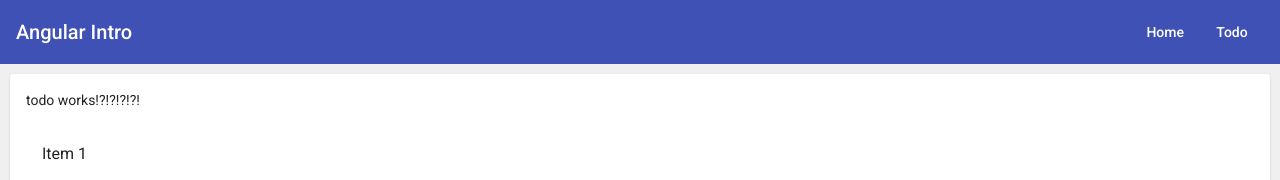
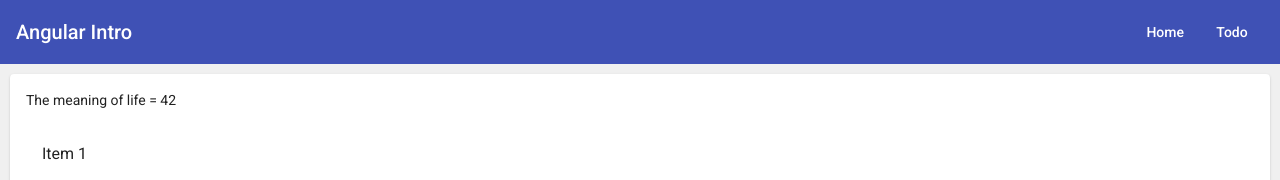
Before and after one commit to noam-honig/angular-intro, an Angular app: page /#/todo in a window 1280 px wide. Shown: the top 180 px of the page. Built offline with nearby package versions, Linux system fonts and the light colour scheme.

Commit message:
Embded data from code in our html

```diff
--- a/src/app/todo/todo.component.html
+++ b/src/app/todo/todo.component.html
@@ -1,7 +1,7 @@
 <mat-card style="
 margin: 10px;
 ">
-    <p>todo works!?!?!?!?!</p>
+    <p>{{title}} {{6*7}}</p>
     <mat-list role="list">
         <mat-list-item role="listitem">Item 1</mat-list-item>
         <mat-list-item role="listitem">Item 2</mat-list-item>
--- a/src/app/todo/todo.component.ts
+++ b/src/app/todo/todo.component.ts
@@ -7,6 +7,7 @@ import { Component, OnInit } from '@angular/core';
 })
 export class TodoComponent implements OnInit {
 
+  title:string = 'The meaning of life = ';
   constructor() { }
 
   ngOnInit(): void {
```
